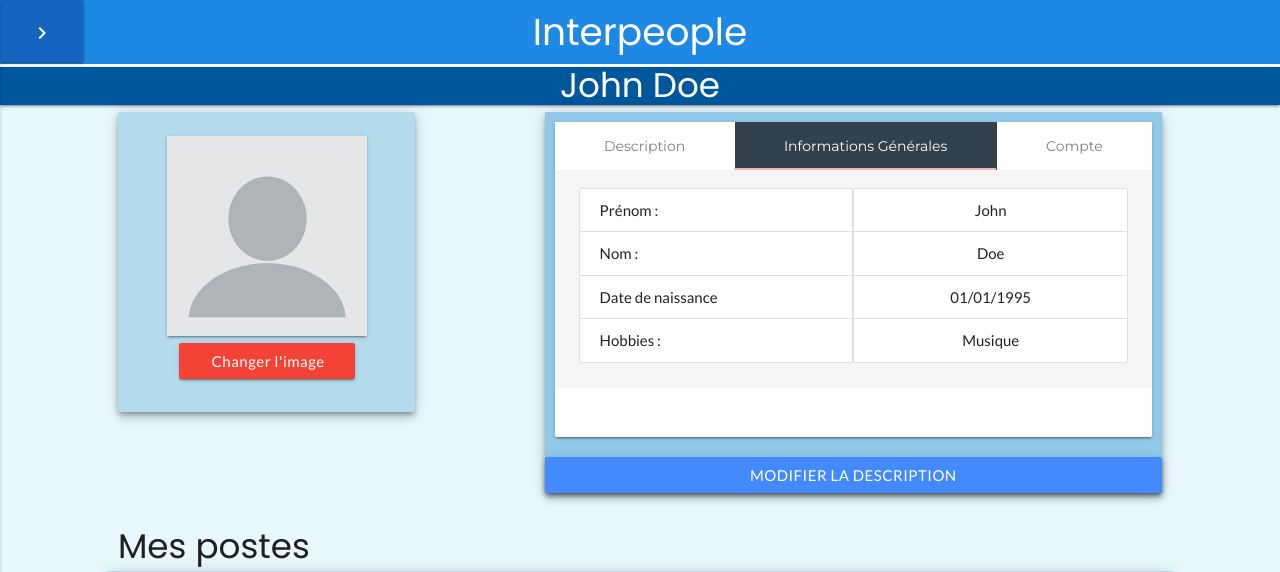
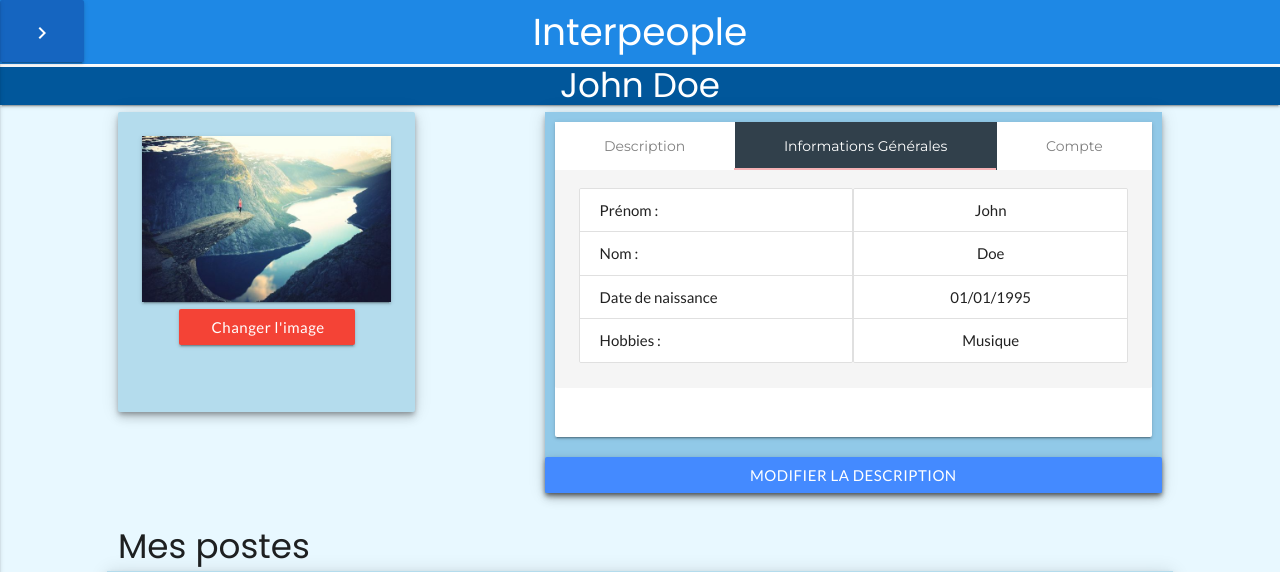
Before and after one commit to Moustick95/Interpeople2, a PHP site: page /pageProfil.html in a window 1280 px wide. Shown: the top 572 px of the page. Run offline with PHP 8.4, Linux system fonts and the light colour scheme; some web fonts are replaced.

Commit message:
image qui se met correctement

```diff
--- a/css/styleProfil.css
+++ b/css/styleProfil.css
@@ -263,6 +263,14 @@ color: grey !important;
     align-items: center;
 }
 
+#imageUtilisateur
+{
+    height: auto;
+    width: auto;
+    max-width: 100%;
+    max-height: auto;
+}
+
 .fileupload input {
     position: absolute;
     top: 0;
--- a/pageAmis.html
+++ b/pageAmis.html
@@ -158,6 +158,7 @@
         </div>
     </div>
     <script src="js/pageAmis.js"></script>
+    <script src="js/sideNav.js"></script>
 
 </body>
 
--- a/pageProfil.html
+++ b/pageProfil.html
@@ -162,7 +162,7 @@
         <!-- Image Profil -->
         <div class="col s3 offset-s1" id="imageProfil">
             <div class="card-panel z-depth-3 center-align hauteur" id="carteImageProfil">
-                <img class="responsive-img z-depth-1" width="200" src="image/index.png" alt="Image-Profil">
+                <img class="responsive-img z-depth-1" src="image/test.jpg" id="imageUtilisateur" alt="Image-Profil">
                 <div style="width:100%;">
                     <button class="btn red valign-wrapper" id="profilBouton">
                     <div class="plop"> Changer l'image</div>
```
Also changed, not shown: css/style.css (+12 -2 lines), image/test.jpg (added).
